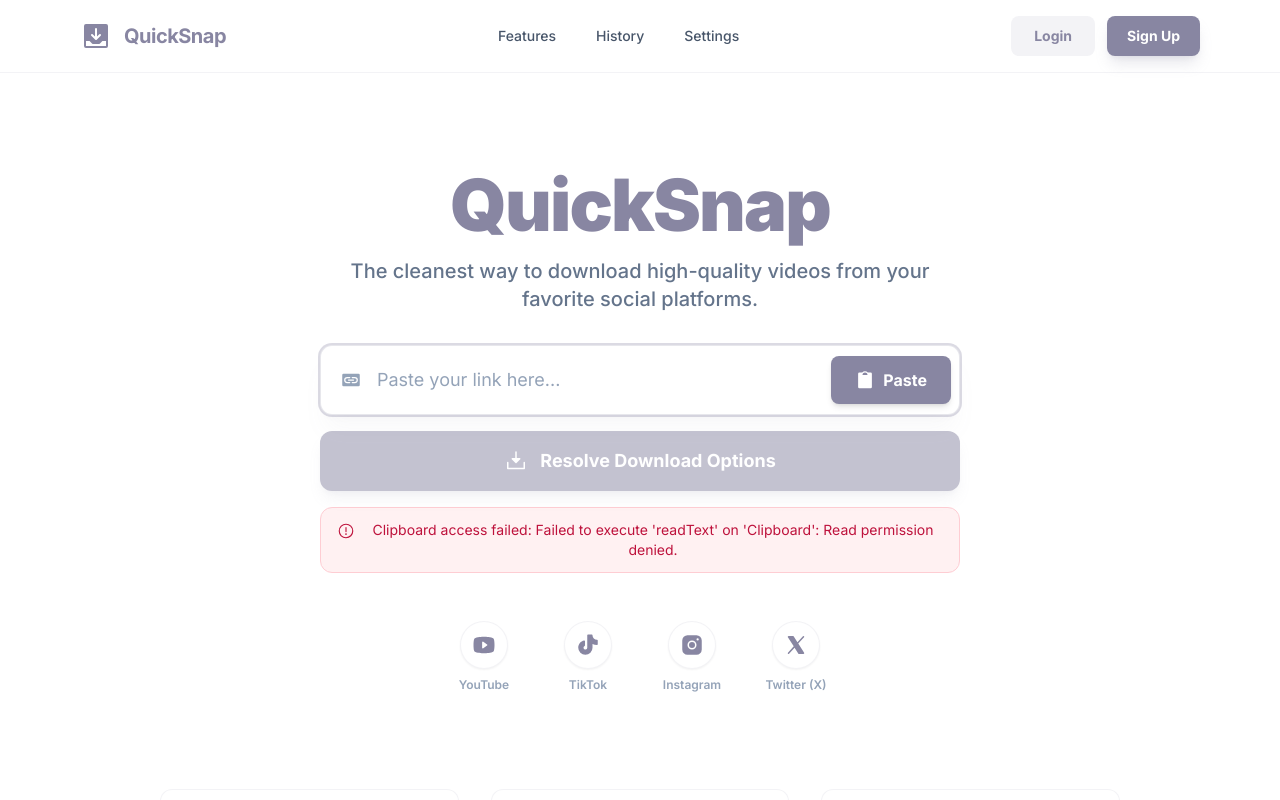
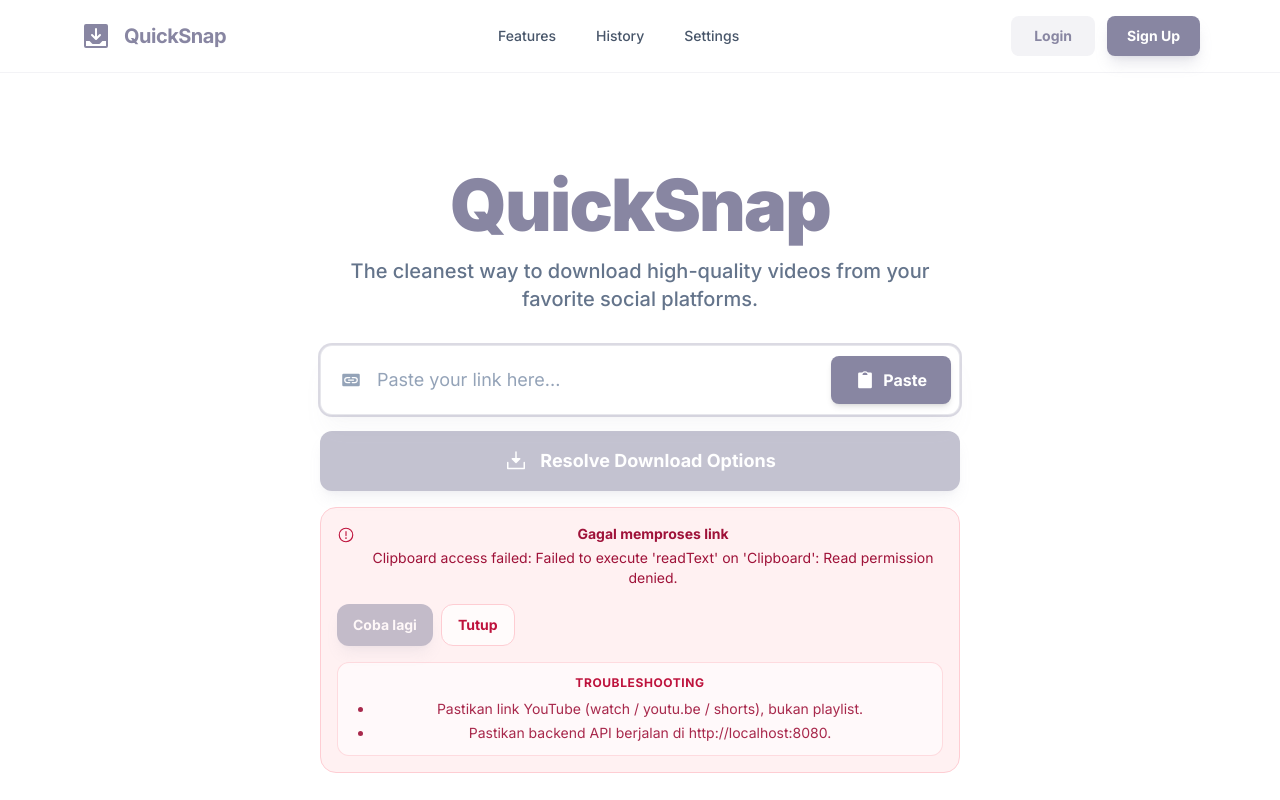
Before and after one commit to ltdcorporation/yt-downloader, a Next.js app in the folder apps/web/: page / in a window 1280 px wide. Both pictures are taken after a click on the button "Paste". Shown: the top 800 px of the page. Built offline with nearby package versions, Linux system fonts and the light colour scheme; no server answers.

Commit message:
Tambah UX state yang lebih rapih (retry CTA, inline troubleshooting)

```diff
--- a/apps/web/src/components/shared/DownloadModal.tsx
+++ b/apps/web/src/components/shared/DownloadModal.tsx
@@ -3,7 +3,7 @@
 import { useEffect, useMemo, useState } from "react";
 import { createPortal } from "react-dom";
 import { X, Download, YoutubeLogo, TiktokLogo, InstagramLogo, XLogo, WarningCircle, MusicNotes } from "@phosphor-icons/react";
-import { api, type ResolveFormat, type ResolveResponse } from "@/lib/api";
+import { type ResolveFormat, type ResolveResponse } from "@/lib/api";
 import { detectPlatform } from "@/lib/utils";
 
 interface DownloadModalProps {
@@ -14,6 +14,7 @@ interface DownloadModalProps {
   isLoading?: boolean;
   onConfirmDownload: (formatId: string) => void;
   onConfirmMp3: () => void;
+  onRetryResolve?: () => void;
 }
 
 function parseQualityToHeight(quality: string): number {
@@ -63,6 +64,7 @@ export default function DownloadModal({
   isLoading,
   onConfirmDownload,
   onConfirmMp3,
+  onRetryResolve,
 }: DownloadModalProps) {
     const [selectedFormatId, setSelectedFormatId] = useState("");
     const [isConfirming, setIsConfirming] = useState(false);
@@ -306,11 +308,47 @@ export default function DownloadModal({
                 })}
               </div>
             ) : (
-              <div className="rounded-xl border border-amber-200 bg-amber-50 text-amber-700 px-4 py-3 text-sm flex items-start gap-2">
-                <WarningCircle size={18} className="mt-0.5 flex-shrink-0" />
-                <span>
-                  No MP4 download options found for this URL. Try another public {platformLabel} video.
-                </span>
+              <div className="rounded-2xl border border-amber-200 bg-amber-50 px-4 py-4 text-sm text-amber-800">
+                <div className="flex items-start gap-2">
+                  <WarningCircle size={18} className="mt-0.5 flex-shrink-0 text-amber-700" />
+                  <div className="min-w-0 flex-1">
+                    <p className="font-bold">Tidak menemukan opsi MP4</p>
+                    <p className="mt-1">
+                      Coba gunakan video {platformLabel} publik lain, atau resolve ulang.
+                    </p>
+                  </div>
+                </div>
+
+                <div className="mt-4 flex flex-col sm:flex-row gap-2">
+                  <button
+                    type="button"
+                    onClick={() => {
+                      onClose();
+                      onRetryResolve?.();
+                    }}
+                    className="inline-flex items-center justify-center rounded-xl bg-primary px-4 py-2.5 font-bold text-white shadow-lg shadow-primary/20 hover:brightness-105 transition-all"
+                  >
+                    Resolve ulang
+                  </button>
+                  <button
+                    type="button"
+                    onClick={onClose}
+                    className="inline-flex items-center justify-center rounded-xl bg-white/70 px-4 py-2.5 font-bold text-amber-800 border border-amber-200 hover:bg-white transition-all"
+                  >
+                    Tutup
+                  </button>
+                </div>
+
+                <div className="mt-4 rounded-xl border border-amber-200/70 bg-white/60 px-4 py-3">
+                  <p className="text-xs font-bold uppercase tracking-wider text-amber-800">
+                    Troubleshooting
+                  </p>
+                  <ul className="mt-2 list-disc pl-5 text-amber-900/90 space-y-1">
+                    <li>Pastikan link video (bukan playlist).</li>
+                    <li>Video private/age-restricted bisa gagal ter-resolve.</li>
+                    <li>Kalau video terlalu panjang/berat, coba video yang lebih singkat.</li>
+                  </ul>
+                </div>
               </div>
             )}
           </div>
--- a/apps/web/src/components/shared/InputBar.tsx
+++ b/apps/web/src/components/shared/InputBar.tsx
@@ -19,11 +19,48 @@ import { detectPlatform } from "@/lib/utils";
 export default function InputBar() {
   const [url, setUrl] = useState("");
   const [resolvedUrl, setResolvedUrl] = useState("");
-  const [resolveResult, setResolveResult] = useState<ResolveResponse | null>(null);
+  const [resolveResult, setResolveResult] = useState<ResolveResponse | null>(
+    null,
+  );
   const [isModalOpen, setIsModalOpen] = useState(false);
   const [isProcessingModalOpen, setIsProcessingModalOpen] = useState(false);
   const [isLoading, setIsLoading] = useState(false);
   const [errorMessage, setErrorMessage] = useState("");
+  const [lastAttemptUrl, setLastAttemptUrl] = useState("");
+
+  const troubleshootingItems = (() => {
+    if (!errorMessage) return [];
+
+    const message = errorMessage.toLowerCase();
+    const items: string[] = [];
+
+    items.push(
+      "Pastikan link YouTube (watch / youtu.be / shorts), bukan playlist.",
+    );
+    items.push("Pastikan backend API berjalan di http://localhost:8080.");
+
+    if (message.includes("only youtube")) {
+      items.push(
+        "Saat ini hanya YouTube yang didukung (TikTok/IG/X belum aktif di backend).",
+      );
+    }
+    if (message.includes("rate limit")) {
+      items.push("Tunggu beberapa detik lalu coba lagi (kena rate limit).");
+    }
+    if (message.includes("live")) {
+      items.push("Video live/upcoming tidak didukung. Coba video biasa.");
+    }
+    if (message.includes("playlist")) {
+      items.push("Playlist tidak didukung. Pakai link video tunggal.");
+    }
+    if (message.includes("failed to fetch") || message.includes("network")) {
+      items.push(
+        "Cek koneksi internet dan CORS (Origin localhost:3000 harus di-allow).",
+      );
+    }
+
+    return items;
+  })();
 
   const handleProcess = async (rawInput?: string) => {
     const targetUrl = (rawInput ?? url).trim();
@@ -35,6 +72,7 @@ export default function InputBar() {
 
     setErrorMessage("");
     setIsLoading(true);
+    setLastAttemptUrl(targetUrl);
 
     try {
       const result = await api.resolve(targetUrl);
@@ -114,7 +152,11 @@ export default function InputBar() {
       // For MP3, we might want to keep the modal open to show "Done" status
       // In a real app, you'd poll for status, but here we just mock the "Done" state in ProcessingModal
     } catch (error) {
-      setErrorMessage(error instanceof Error ? error.message : "Failed to start MP3 conversion.");
+      setErrorMessage(
+        error instanceof Error
+          ? error.message
+          : "Failed to start MP3 conversion.",
+      );
       setIsProcessingModalOpen(false);
     }
   };
@@ -208,9 +250,50 @@ export default function InputBar() {
           </button>
 
           {errorMessage ? (
-            <div className="rounded-xl border border-rose-200 bg-rose-50 text-rose-700 px-4 py-3 text-sm flex items-start gap-2">
-              <WarningCircle size={18} className="mt-0.5 flex-shrink-0" />
-              <span>{errorMessage}</span>
+            <div className="rounded-2xl border border-rose-200 bg-rose-50 px-4 py-4 text-sm text-rose-800">
+              <div className="flex items-start gap-2">
+                <WarningCircle
+                  size={18}
+                  className="mt-0.5 flex-shrink-0 text-rose-700"
+                />
+                <div className="min-w-0 flex-1">
+                  <p className="font-bold">Gagal memproses link</p>
+                  <p className="mt-1 break-words">{errorMessage}</p>
+                </div>
+              </div>
+
+              <div className="mt-4 flex flex-col sm:flex-row gap-2">
+                <button
+                  type="button"
+                  onClick={() => void handleProcess(lastAttemptUrl || url)}
+                  disabled={isLoading || !(lastAttemptUrl || url).trim()}
+                  className="inline-flex items-center justify-center rounded-xl bg-primary px-4 py-2.5 font-bold text-white shadow-lg shadow-primary/20 hover:brightness-105 transition-all disabled:opacity-50 disabled:cursor-not-allowed"
+                >
+                  Coba lagi
+                </button>
+                <button
+                  type="button"
+                  onClick={() => {
+                    setErrorMessage("");
+                  }}
+                  className="inline-flex items-center justify-center rounded-xl bg-white/70 px-4 py-2.5 font-bold text-rose-700 border border-rose-200 hover:bg-white transition-all"
+                >
+                  Tutup
+                </button>
+              </div>
+
+              {troubleshootingItems.length > 0 ? (
+                <div className="mt-4 rounded-xl border border-rose-200/70 bg-white/60 px-4 py-3">
+                  <p className="text-xs font-bold uppercase tracking-wider text-rose-700">
+                    Troubleshooting
+                  </p>
+                  <ul className="mt-2 list-disc pl-5 text-rose-800/90 space-y-1">
+                    {troubleshootingItems.map((item) => (
+                      <li key={item}>{item}</li>
+                    ))}
+                  </ul>
+                </div>
+              ) : null}
             </div>
           ) : null}
         </div>
@@ -224,6 +307,7 @@ export default function InputBar() {
         isLoading={isLoading}
         onConfirmDownload={startFinalDownload}
         onConfirmMp3={startMp3Download}
+        onRetryResolve={() => void handleProcess(resolvedUrl || url)}
       />
 
       <ProcessingModal
--- a/apps/web/src/lib/api.ts
+++ b/apps/web/src/lib/api.ts
@@ -1,6 +1,9 @@
 import { detectPlatform } from "./utils";
 
-const API_BASE_URL = process.env.NEXT_PUBLIC_API_URL || "/api";
+const API_BASE_URL =
+  process.env.NEXT_PUBLIC_API_BASE_URL ||
+  process.env.NEXT_PUBLIC_API_URL ||
+  "http://localhost:8080";
 
 export interface ResolveFormat {
   id: string;
@@ -67,6 +70,9 @@ export const api = {
     if (platform === "unknown") {
       throw new Error("Unsupported or invalid social media URL.");
     }
+    if (platform !== "youtube") {
+      throw new Error("Only YouTube URLs are supported right now.");
+    }
     return fetcher<ResolveResponse>(`/v1/${platform}/resolve`, {
       method: "POST",
       body: JSON.stringify({ url }),
```
